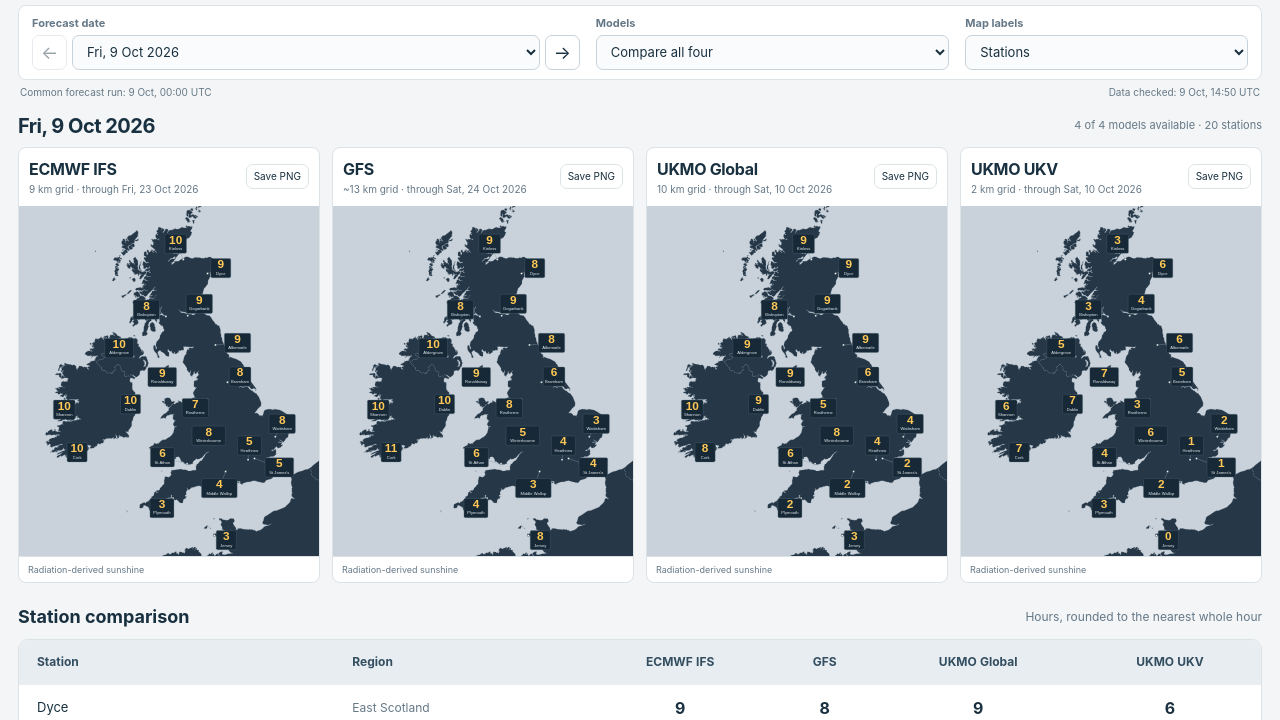
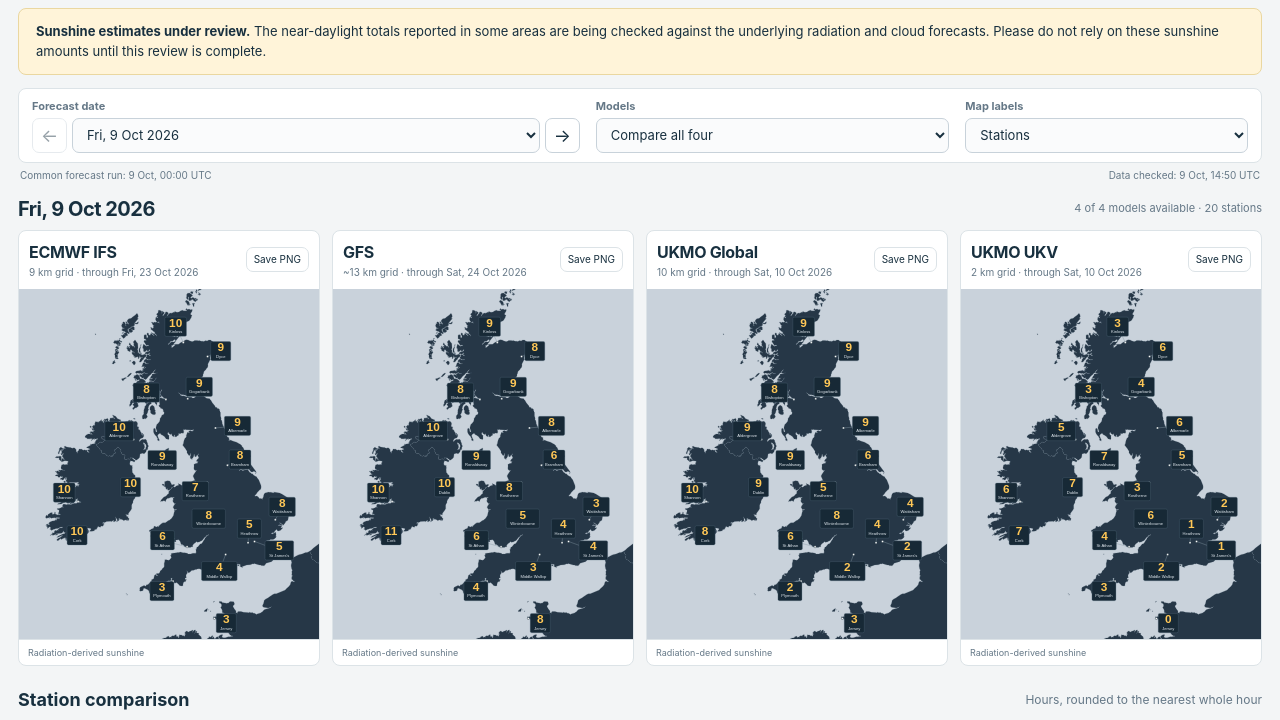
Before and after one commit to matthewhugo81-arch/sunshine-comparison, a plain HTML site: page index.html in a window 1280 px wide. Shown: the part 73-793 px from the top of the page. Drawn offline with Linux system fonts and the light colour scheme.

Commit message:
Flag sunshine estimates for source and method review

```diff
--- a/index.html
+++ b/index.html
@@ -19,6 +19,7 @@
     </div>
   </header>
   <main class="shell">
+    <p class="alert" role="status"><strong>Sunshine estimates under review.</strong> The near-daylight totals reported in some areas are being checked against the underlying radiation and cloud forecasts. Please do not rely on these sunshine amounts until this review is complete.</p>
     <section class="toolbar" aria-label="Forecast controls">
       <div class="field date-field"><label for="forecast-date">Forecast date</label><div class="date-controls"><button id="previous" class="step" aria-label="Previous forecast day" disabled>←</button><select id="forecast-date" disabled><option>Loading forecasts…</option></select><button id="next" class="step" aria-label="Next forecast day" disabled>→</button></div></div>
       <div class="field"><label for="model-select">Models</label><select id="model-select" disabled><option value="all">Compare all four</option></select></div>
```
